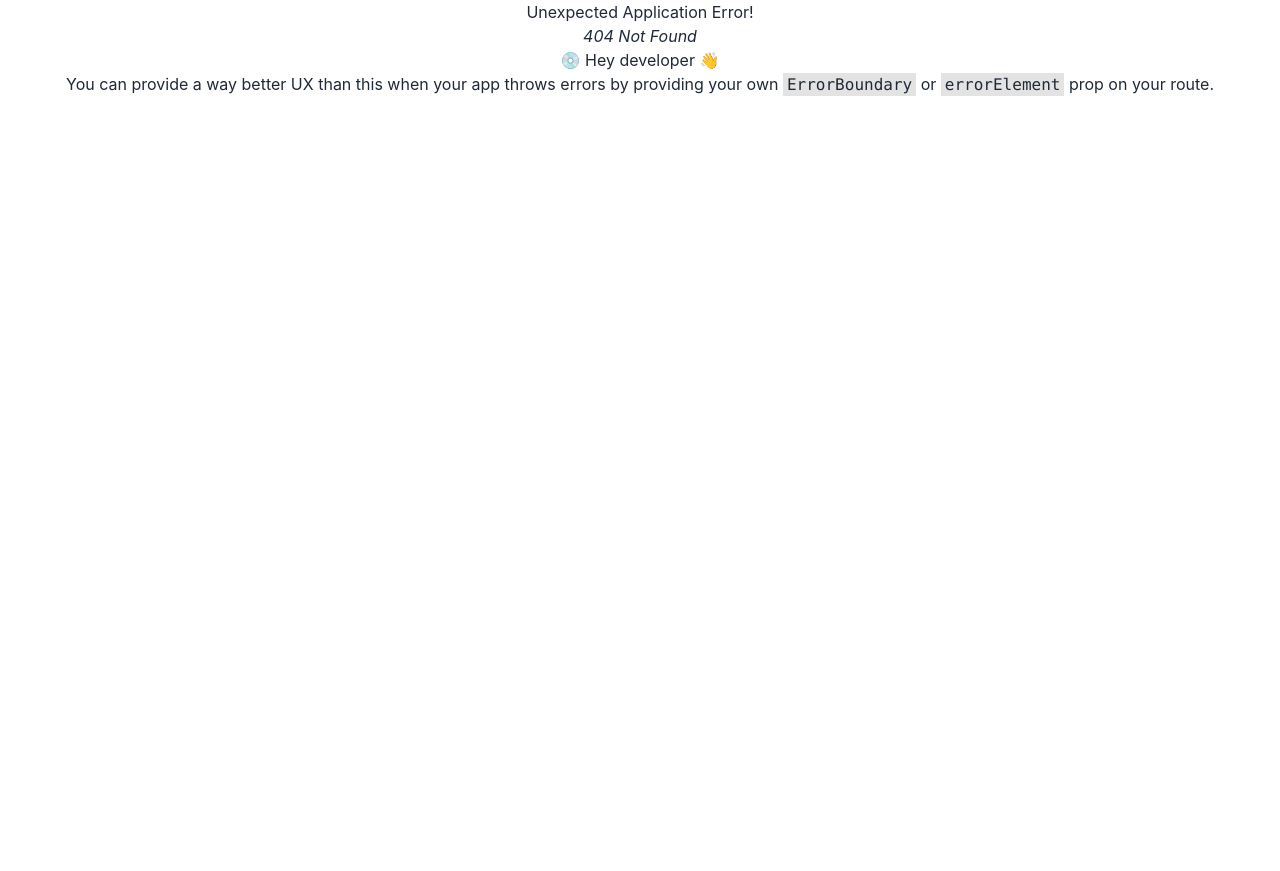
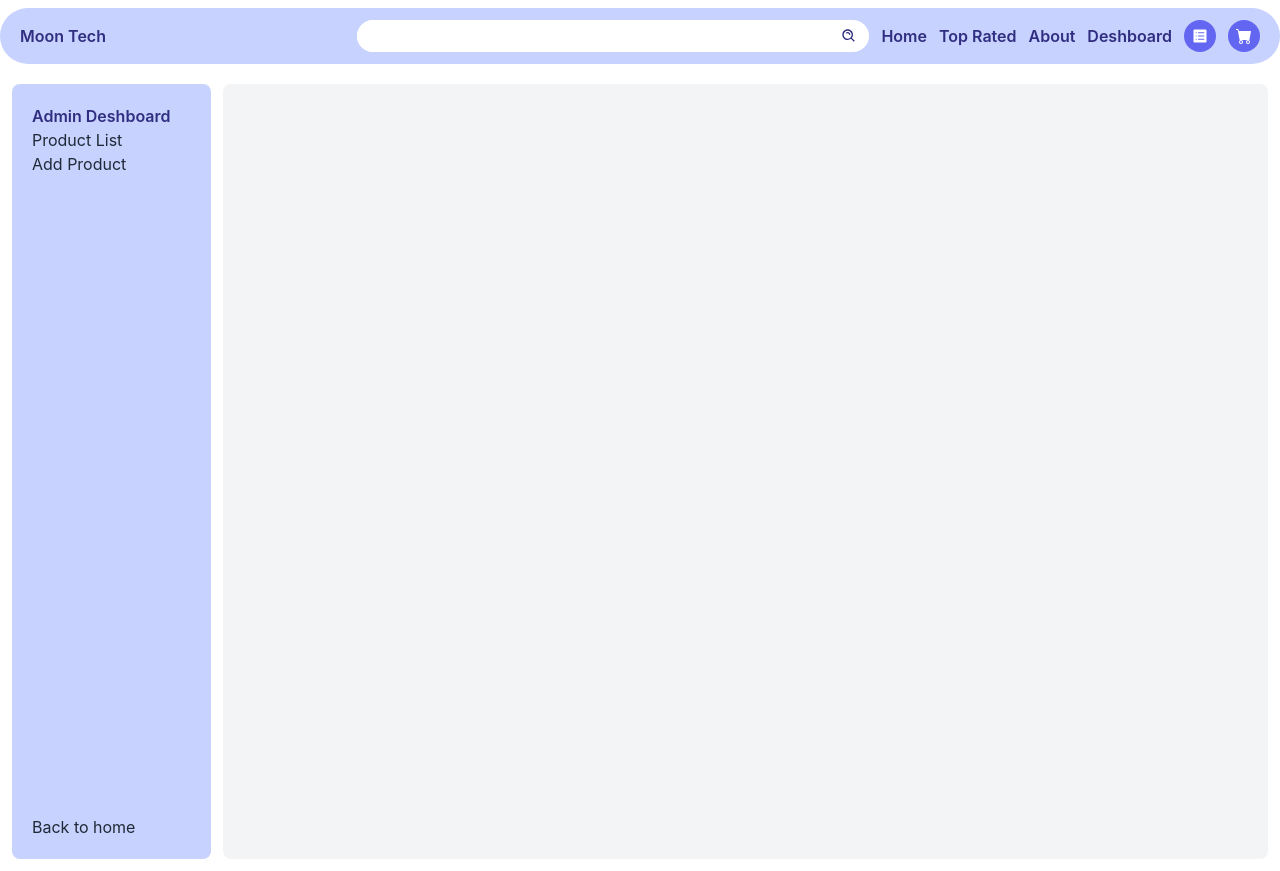
Before and after one commit to NAIMKHAN3/Moon-Tech-With-ReduxToolkit, a React (Create React App) app: page /deshboard in a window 1280 px wide. Before the commit this address had no page. Before the commit the page ends 800 px from the top, so only its background shows below. Built offline with nearby package versions, Linux system fonts and the light colour scheme.

Commit message:
deshboard layout added

```diff
--- a/src/App.js
+++ b/src/App.js
@@ -8,7 +8,7 @@ import store from './app/store';
 function App() {
 
   return (
-    <div className="App">
+    <div>
       <Provider store={store}>
         <RouterProvider router={router}></RouterProvider>
       </Provider>
--- /dev/null
+++ b/src/Layout/Deshboard/Deshboard.js
@@ -0,0 +1,21 @@
+import React from 'react';
+import { Outlet } from 'react-router-dom';
+import Navbar from '../Main/Navbar'
+import Slider from './Slider';
+
+const Deshboard = () => {
+    return (
+        <div>
+            <Navbar />
+            <div className='grid grid-cols-12 p-3 gap-3 max-w-7xl mx-auto'>
+                <Slider />
+                <div className='col-span-10 w-full bg-gray-100 rounded-lg'>
+                    <Outlet />
+                </div>
+            </div>
+
+        </div>
+    );
+};
+
+export default Deshboard;
--- /dev/null
+++ b/src/Layout/Deshboard/Slider.js
@@ -0,0 +1,23 @@
+import React from 'react';
+import { Link } from 'react-router-dom';
+
+const Slider = () => {
+    return (
+        <div className='col-span-2 bg-indigo-200 h-[calc(100vh-25px)] p-5 rounded-lg'>
+            <ul className='flex flex-col h-full'>
+                <li className='font-semibold text-indigo-900'>Admin Deshboard</li>
+                <li>
+                    <Link to='/deshboard/product-list'>Product List</Link>
+                </li>
+                <li>
+                    <Link to='/deshboard/add-product'>Add Product</Link>
+                </li>
+                <li className='mt-auto'>
+                    <Link to='/'>Back to home</Link>
+                </li>
+            </ul>
+        </div>
+    );
+};
+
+export default Slider;
--- a/src/Pages/Home.js
+++ b/src/Pages/Home.js
@@ -5,22 +5,22 @@ import { getProducts } from '../app/features/Products/productSlice';
 import ProductCard from '../components/ProductCard';
 
 const Home = () => {
-    // const [products, setProducts] = useState([])
     const dispatch = useDispatch();
-    const filter = useSelector(state => state.filter)
-    const { products } = useSelector(state => state.products)
+    const filter = useSelector(state => state.filter);
+    const { products, isLoading } = useSelector(state => state.products);
     const { status, brand } = filter;
 
 
     useEffect(() => {
-        // fetch("https://moon-tech-server-pied.vercel.app/products")
-        //     .then(res => res.json())
-        //     .then(data => setProducts(data))
         dispatch(getProducts())
-    }, [])
+    }, [dispatch])
     const activeClass = 'bg-indigo-500 text-white border-white';
 
     let content;
+
+    if (isLoading) {
+        content = <div className='text-center text-4xl font-semibold flex justify-center items-center'>Loading....</div>
+    }
 
     if (products.length) {
         content = products.map(product => <ProductCard key={product._id} product={product}></ProductCard>)
--- a/src/Router/Router.js
+++ b/src/Router/Router.js
@@ -1,4 +1,5 @@
 import { createBrowserRouter } from "react-router-dom";
+import Deshboard from "../Layout/Deshboard/Deshboard";
 import Main from "../Layout/Main/Main";
 import About from "../Pages/About";
 import Card from "../Pages/Card";
@@ -21,5 +22,8 @@ export const router = createBrowserRouter([
                 path: '/card', element: <Card></Card>
             }
         ]
+    },
+    {
+        path: '/deshboard', element: <Deshboard />
     }
 ])
```
